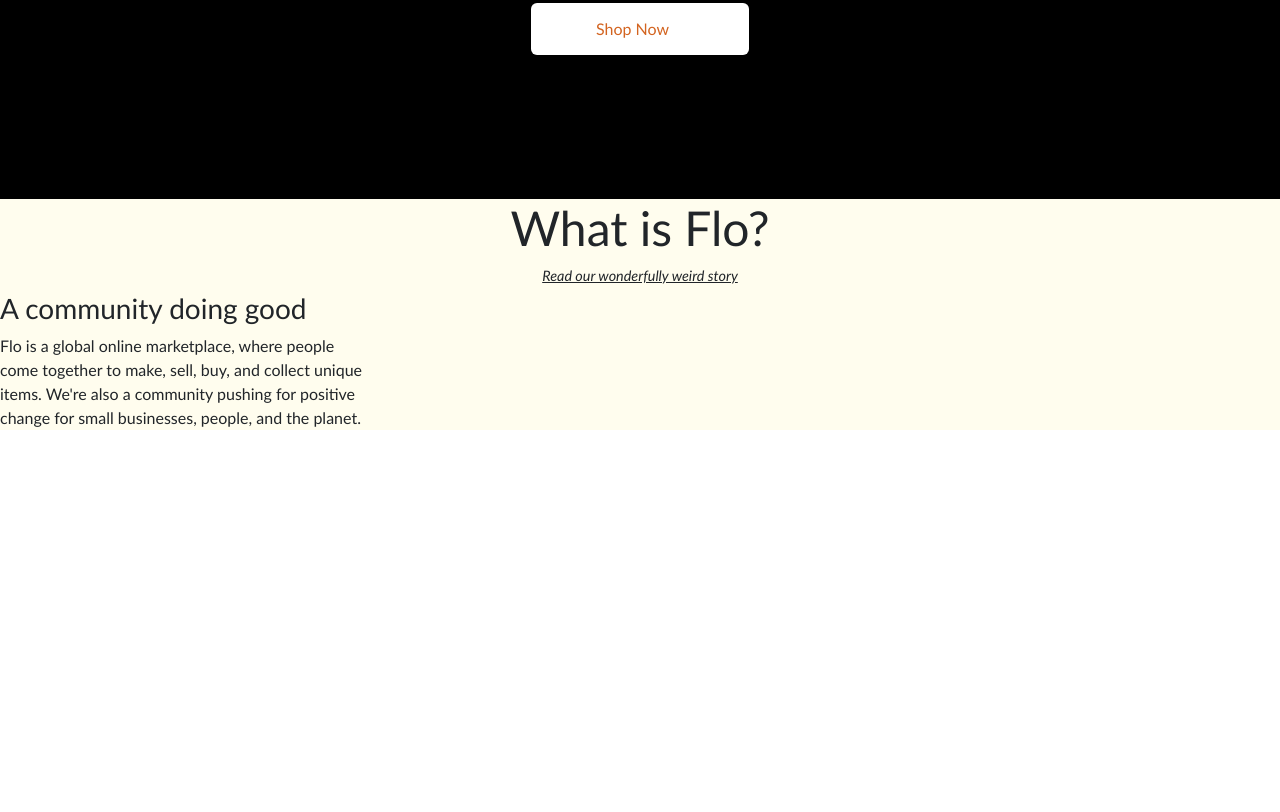
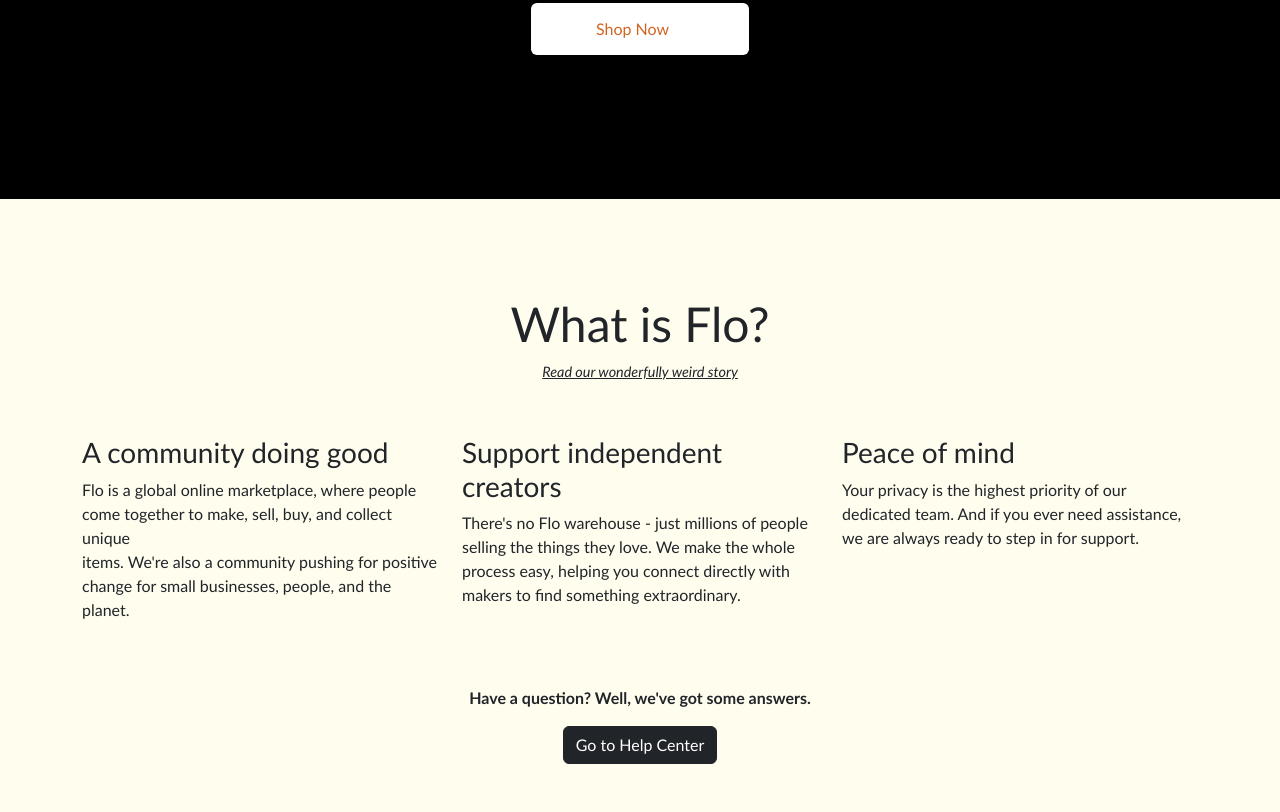
Before and after one commit to EverlastingBigFlo/ecommerceProject, a plain HTML site: page index.html in a window 1280 px wide. Shown: the part 1035-1847 px from the top of the page. Before the commit the page ends 1481 px from the top, so only its background shows below. Drawn offline with nearby package versions, Linux system fonts and the light colour scheme.

Commit message:
finished my about section, moving to footer section

```diff
--- a/index.html
+++ b/index.html
@@ -235,12 +235,13 @@
 
     <!-- about section -->
     <section class="aboutSection">
-      <div class="aboutHeader d-flex flex-column justify-content-center align-items-center">
-        <h1 class="display-5">What is Flo?</h1>
+      <div class="aboutHeader d-flex flex-column justify-content-center align-items-center py-5">
+        <h1 class="display-5 pt-5">What is Flo?</h1>
         <h6><a href="#" class=" fst-italic text-dark">Read our wonderfully weird story</a></h6>
       </div>
-      <div class="aboutContWrapper">
-        <div class="aboutCont">
+      <div class="container">
+        <div class="row">
+        <div class="container col-12 col-md-4 col-lg-4 ">
           <h3>A community doing good</h3>
           <p>
             Flo is a global online marketplace, where people <br>
@@ -249,8 +250,25 @@
             change for small businesses, people, and the planet. <br>
           </p>
         </div>
+        <div class="container col-12 col-md-4 col-lg-4">
+          <h3>Support independent creators</h3>
+          <p>
+            There's no Flo warehouse - just millions of people selling the things they love. We make the whole process easy, helping you connect directly with makers to find something extraordinary.
+          </p>
+        </div>
+        <div class="container col-12 col-md-4 col-lg-4">
+          <h3>Peace of mind</h3>
+          <p>Your privacy is the highest priority of our dedicated team. And if you ever need assistance, we are always ready to step in for support.</p>
+        </div>
+      </div>
+      <div class="d-flex flex-column py-5 justify-content-center align-items-center">
+        <p class="fw-bolder">Have a question? Well, we've got some answers.</p>
+        <button class="btn btn-dark"><a href="#" class="text-decoration-none text-white">Go to Help Center</a></button>
+      </div>
       </div>
     </section>
+
+
 
       <script src="https://cdn.jsdelivr.net/npm/bootstrap@5.3.0-alpha3/dist/js/bootstrap.bundle.min.js" integrity="sha384-ENjdO4Dr2bkBIFxQpeoTz1HIcje39Wm4jDKdf19U8gI4ddQ3GYNS7NTKfAdVQSZe" crossorigin="anonymous"></script>
 </body>
```
